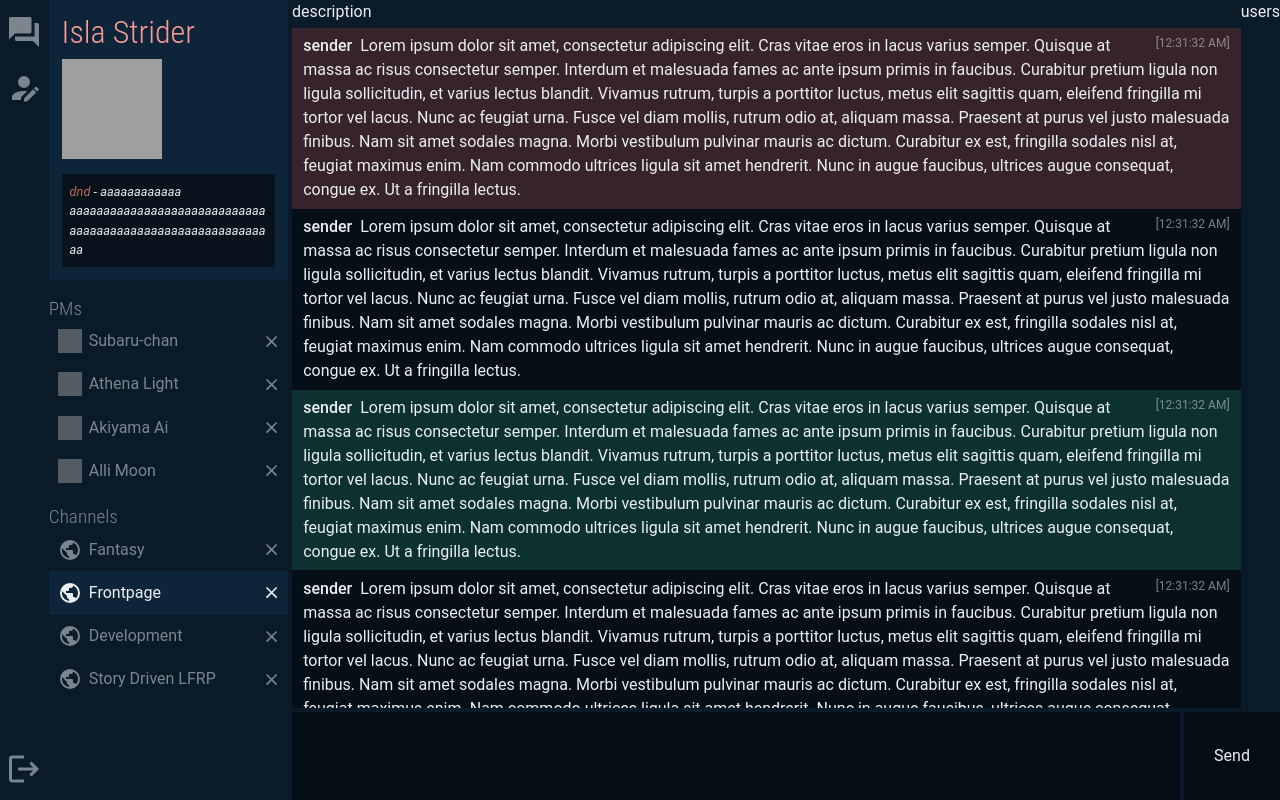
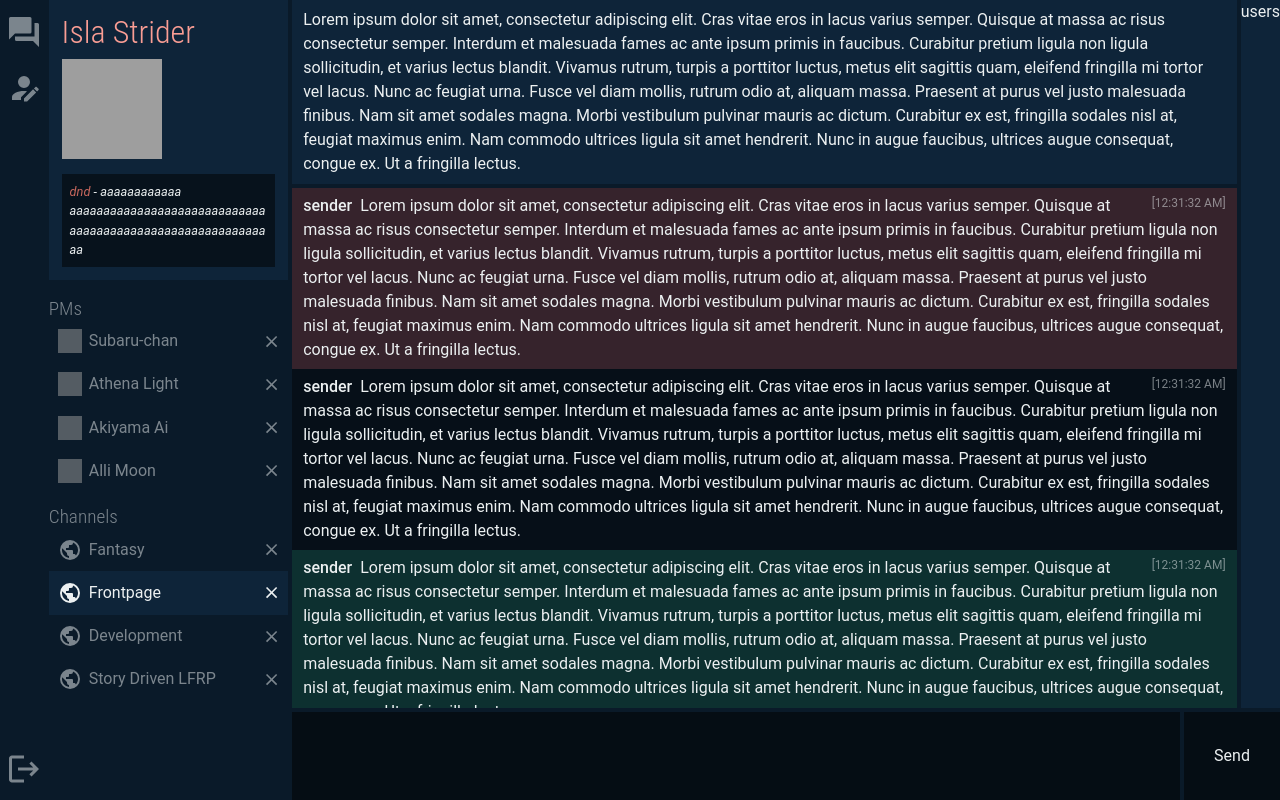
Before and after one commit to thatnuei/next, a React app: page / in a window 1280 px wide. Built offline with nearby package versions, Linux system fonts and the light colour scheme; grey boxes are pictures that could not be loaded.

Commit message:
more design tweaks + more aggressive styled component usage

```diff
--- a/src/chat/ChatConversationLayout.tsx
+++ b/src/chat/ChatConversationLayout.tsx
@@ -1,14 +1,25 @@
 import React from "react"
 import { Message } from "../message/Message"
+import { flist4 } from "../ui/colors"
 import { styled } from "../ui/styled"
 import { Chatbox } from "./Chatbox"
 
 export const ChatConversationLayout = () => {
   return (
     <Container>
-      <div>description</div>
-      <div style={{ gridRow: "span 2" }}>users</div>
-      <div style={{ overflowY: "auto" }}>
+      <HeaderArea>
+        Lorem ipsum dolor sit amet, consectetur adipiscing elit. Cras vitae eros in lacus varius
+        semper. Quisque at massa ac risus consectetur semper. Interdum et malesuada fames ac ante
+        ipsum primis in faucibus. Curabitur pretium ligula non ligula sollicitudin, et varius lectus
+        blandit. Vivamus rutrum, turpis a porttitor luctus, metus elit sagittis quam, eleifend
+        fringilla mi tortor vel lacus. Nunc ac feugiat urna. Fusce vel diam mollis, rutrum odio at,
+        aliquam massa. Praesent at purus vel justo malesuada finibus. Nam sit amet sodales magna.
+        Morbi vestibulum pulvinar mauris ac dictum. Curabitur ex est, fringilla sodales nisl at,
+        feugiat maximus enim. Nam commodo ultrices ligula sit amet hendrerit. Nunc in augue
+        faucibus, ultrices augue consequat, congue ex. Ut a fringilla lectus.
+      </HeaderArea>
+      <SidebarArea>users</SidebarArea>
+      <MessagesArea>
         <Message type="admin" />
         <Message />
         <Message type="ad" />
@@ -23,10 +34,10 @@ export const ChatConversationLayout = () => {
         <Message />
         <Message />
         <Message />
-      </div>
-      <div style={{ gridColumn: "span 2" }}>
+      </MessagesArea>
+      <ChatboxArea>
         <Chatbox onSubmit={console.log} />
-      </div>
+      </ChatboxArea>
     </Container>
   )
 }
@@ -40,3 +51,24 @@ const Container = styled.div`
   width: 100%;
   height: 100%;
 `
+
+const HeaderArea = styled.div`
+  background-color: ${flist4};
+  overflow-y: auto;
+  padding: 0.5rem 0.7rem;
+`
+
+const SidebarArea = styled.div`
+  background-color: ${flist4};
+  grid-row: span 2;
+  overflow-y: auto;
+  margin-left: 4px;
+`
+
+const MessagesArea = styled.div`
+  overflow-y: auto;
+`
+
+const ChatboxArea = styled.div`
+  grid-column: span 2;
+`
```
